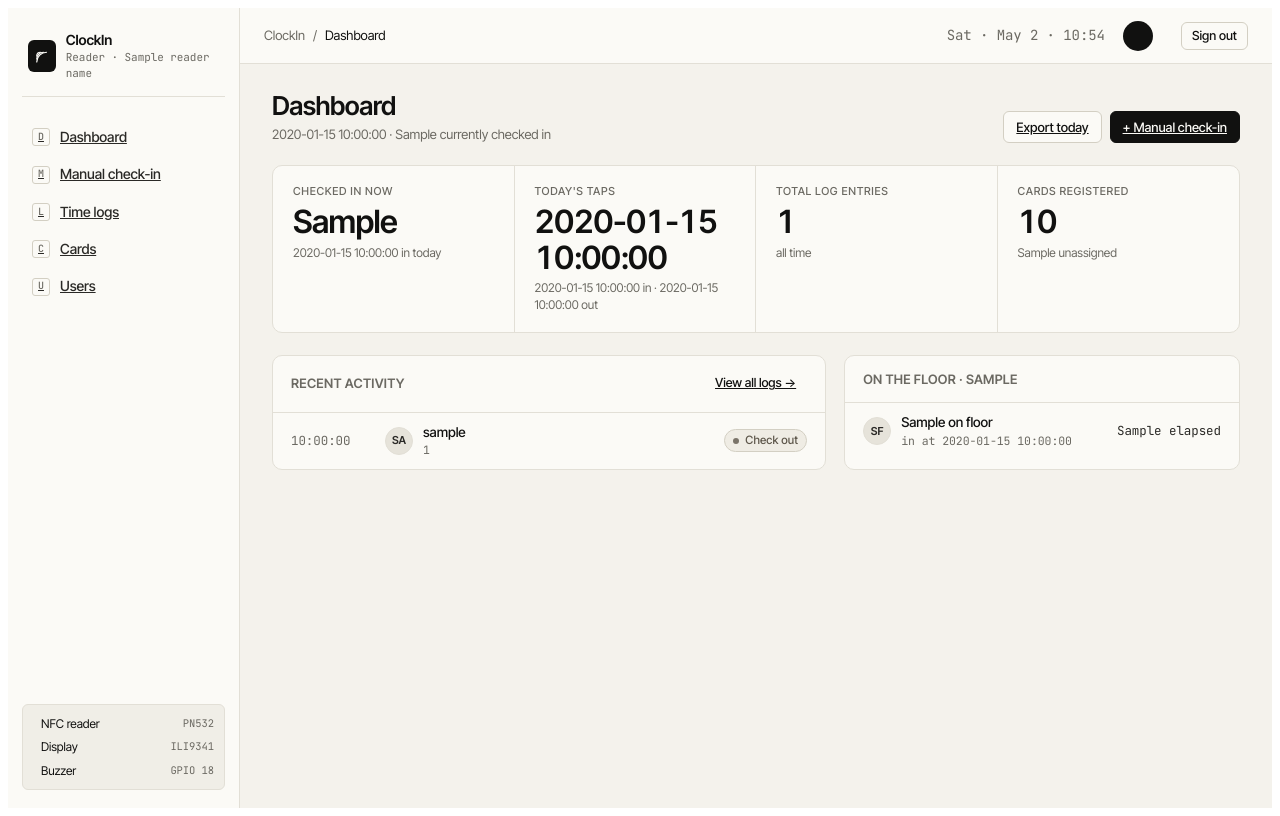
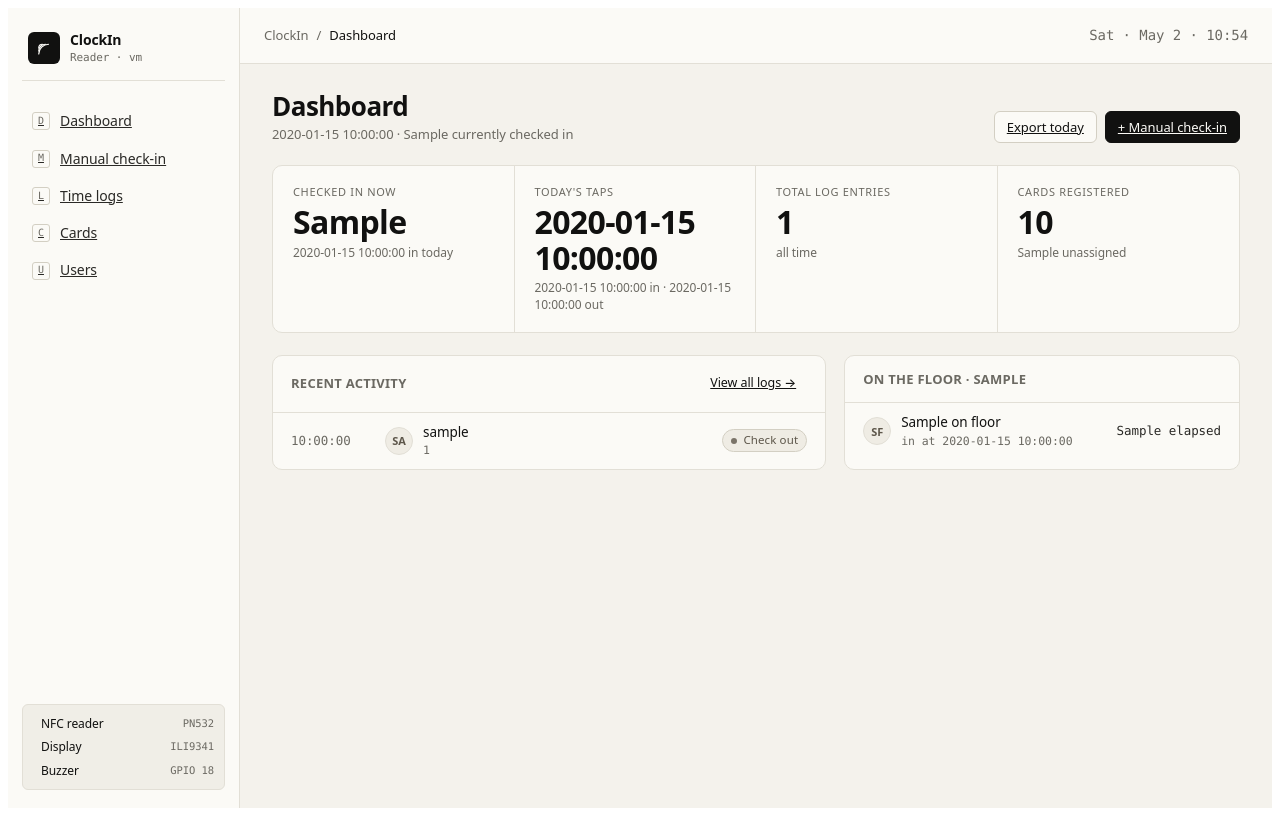
Before and after one commit to hefi46/RaspPi_NFCTimeCard, a Flask app: template src/web/templates/dashboard.html in a window 1280 px wide. Run offline with Flask 3, Linux system fonts and the light colour scheme; the template is opened without the code that fills it: most values are stand-ins (such as "Sample title", 1, 10 or a date in 2020).

Commit message:
refactor: address code review findings on design changes (#1)
- Wire reader_name (hostname) and health flags via context_processor
  so the sidebar status card reflects real state instead of placeholders.
- Guard base.html user widget so it tolerates missing user/role.
- Add db.count_cards() and use it in the dashboard instead of
  len(list_cards(...)), avoiding a full table fetch per page load.
- Add time_logs(user_id, timestamp DESC, id DESC) index plus
  supporting indexes on time_logs(timestamp) and cards(user_id) so
  the on-floor and recent-log queries stay fast as data grows.
- Move inline width/height off .shell into CSS.
- Add hhmmss Jinja filter; replace timestamp string-slicing.
- Simplify avatar_color seed math; harden initials against blanks.
- Drop Google Fonts CDN; use a system-font stack so the kiosk
  works fully offline.
- Add unit tests for count_cards, count_unassigned_cards,
  count_action_today, count_taps_today, list_currently_checked_in.

Co-authored-by: Claude <noreply@anthropic.com>

```diff
--- a/src/web/app.py
+++ b/src/web/app.py
@@ -1,4 +1,6 @@
 import os
+import socket
+from datetime import datetime
 from flask import Flask
 
 from src.web.auth import auth_bp
@@ -15,6 +17,29 @@ def create_app(config, conn, card_handler=None):
     app.config["DB_CONN"] = conn
     app.config["CARD_HANDLER"] = card_handler
 
+    reader_name = socket.gethostname() or "reader"
+    hw_present = not config.hardware.mock and card_handler is not None
+
+    @app.context_processor
+    def _inject_shell():
+        return {
+            "reader_name": reader_name,
+            "health": {
+                "nfc":     hw_present,
+                "display": hw_present,
+                "buzzer":  hw_present,
+            },
+        }
+
+    @app.template_filter("hhmmss")
+    def _hhmmss(ts):
+        if not ts:
+            return ""
+        try:
+            return datetime.fromisoformat(str(ts)).strftime("%H:%M:%S")
+        except ValueError:
+            return str(ts)[-8:]
+
     app.register_blueprint(auth_bp)
     app.register_blueprint(api_bp)
     app.register_blueprint(views_bp)
--- a/src/web/routes/views.py
+++ b/src/web/routes/views.py
@@ -30,7 +30,7 @@ def dashboard():
         "in_today":         db.count_action_today(conn, "check_in"),
         "out_today":        db.count_action_today(conn, "check_out"),
         "taps_today":       db.count_taps_today(conn),
-        "cards_total":      len(db.list_cards(conn)),
+        "cards_total":      db.count_cards(conn),
         "cards_unassigned": db.count_unassigned_cards(conn),
     }
     today = date.today()
--- a/src/web/static/css/style.css
+++ b/src/web/static/css/style.css
@@ -23,8 +23,8 @@
   --r-lg: 10px;
   --shadow-sm: 0 1px 0 rgba(20,18,12,.04), 0 1px 2px rgba(20,18,12,.04);
   --shadow:    0 1px 0 rgba(20,18,12,.04), 0 8px 24px -16px rgba(20,18,12,.18);
-  --font-ui:   'Inter Tight', 'Inter', system-ui, sans-serif;
-  --font-mono: 'JetBrains Mono', ui-monospace, 'SF Mono', Menlo, monospace;
+  --font-ui:   system-ui, -apple-system, 'Segoe UI', Roboto, 'Helvetica Neue', Arial, sans-serif;
+  --font-mono: ui-monospace, 'SF Mono', Menlo, Consolas, 'DejaVu Sans Mono', monospace;
 }
 
 * { box-sizing: border-box; }
@@ -36,6 +36,8 @@
 .shell {
   display: grid;
   grid-template-columns: 232px 1fr;
+  width: 100%;
+  height: 100vh;
   background: var(--bg);
   color: var(--ink);
   font-size: 14px;
--- a/src/web/templates/_macros.html
+++ b/src/web/templates/_macros.html
@@ -1,17 +1,18 @@
 {# Reusable bits — avatars, badges #}
 
 {% macro initials(name) -%}
-  {%- set parts = (name or '?').split() -%}
+  {%- set parts = ((name or '?').strip() or '?').split() -%}
   {%- if parts | length >= 2 -%}{{ (parts[0][0] ~ parts[-1][0]) | upper }}
   {%- else -%}{{ (parts[0][:2]) | upper }}{%- endif -%}
 {%- endmacro %}
 
 {% macro avatar_color(seed) -%}
-  {%- set n = ((seed | string | length) + (seed or 0) | int) % 6 + 1 -%}avatar-color-{{ n }}
+  {%- set s = (seed | string) or '?' -%}
+  {%- set n = (s | length) % 6 + 1 -%}avatar-color-{{ n }}
 {%- endmacro %}
 
 {% macro avatar(name, seed=None, size='') -%}
-  <span class="avatar {% if size %}avatar-{{ size }}{% endif %} {{ avatar_color(seed or name) }}">{{ initials(name) }}</span>
+  <span class="avatar {% if size %}avatar-{{ size }}{% endif %} {{ avatar_color(seed if seed is not none else name) }}">{{ initials(name) }}</span>
 {%- endmacro %}
 
 {% macro action_badge(action) -%}
--- a/src/web/templates/base.html
+++ b/src/web/templates/base.html
@@ -5,9 +5,6 @@
   <meta charset="utf-8">
   <meta name="viewport" content="width=device-width, initial-scale=1">
   <title>{% block title %}Dashboard{% endblock %} — ClockIn</title>
-  <link rel="preconnect" href="https://fonts.googleapis.com">
-  <link rel="preconnect" href="https://fonts.gstatic.com" crossorigin>
-  <link href="https://fonts.googleapis.com/css2?family=Inter+Tight:wght@400;500;600;700&family=JetBrains+Mono:wght@400;500&display=swap" rel="stylesheet">
   <link rel="stylesheet" href="{{ url_for('static', filename='css/style.css') }}">
 </head>
 <body>
@@ -19,7 +16,7 @@
   </a>
 {%- endmacro %}
 
-<div class="shell" style="width:100%;height:100vh">
+<div class="shell">
   <aside class="shell-side">
     <div class="shell-brand">
       <div class="shell-brand-mark" aria-hidden>
@@ -69,14 +66,16 @@
       </div>
       <div class="shell-top-right">
         <span class="mono dim" id="topbar-clock"></span>
+        {% if user %}
         <div class="shell-user">
-          <div class="shell-user-avatar">{{ user.name[:2] | upper }}</div>
+          <div class="shell-user-avatar">{{ (user.name or '?')[:2] | upper }}</div>
           <div class="shell-user-meta">
             <div class="shell-user-name">{{ user.name }}</div>
-            <div class="shell-user-role dim">{{ user.role | capitalize }}</div>
+            <div class="shell-user-role dim">{{ (user.role or 'user') | capitalize }}</div>
           </div>
         </div>
         <button class="btn btn-sm" id="logout-btn">Sign out</button>
+        {% endif %}
       </div>
     </header>
     <div class="shell-body">
--- a/src/web/templates/dashboard.html
+++ b/src/web/templates/dashboard.html
@@ -46,7 +46,7 @@
     <div class="timeline">
       {% for log in logs %}
       <div class="timeline-row">
-        <span class="timeline-time">{{ log.timestamp[-8:] }}</span>
+        <span class="timeline-time">{{ log.timestamp | hhmmss }}</span>
         <div class="timeline-who">
           {{ avatar(log.user_name or '?', seed=log.user_id) }}
           <div>
--- a/src/web/templates/login.html
+++ b/src/web/templates/login.html
@@ -4,9 +4,6 @@
   <meta charset="utf-8">
   <meta name="viewport" content="width=device-width, initial-scale=1">
   <title>Sign in — ClockIn</title>
-  <link rel="preconnect" href="https://fonts.googleapis.com">
-  <link rel="preconnect" href="https://fonts.gstatic.com" crossorigin>
-  <link href="https://fonts.googleapis.com/css2?family=Inter+Tight:wght@400;500;600;700&family=JetBrains+Mono:wght@400;500&display=swap" rel="stylesheet">
   <link rel="stylesheet" href="{{ url_for('static', filename='css/style.css') }}">
 </head>
 <body style="background:#2a2926;margin:0">
```
Also changed, not shown: src/database.py (+11 -0 lines), tests/test_database.py (+83 -0 lines).
